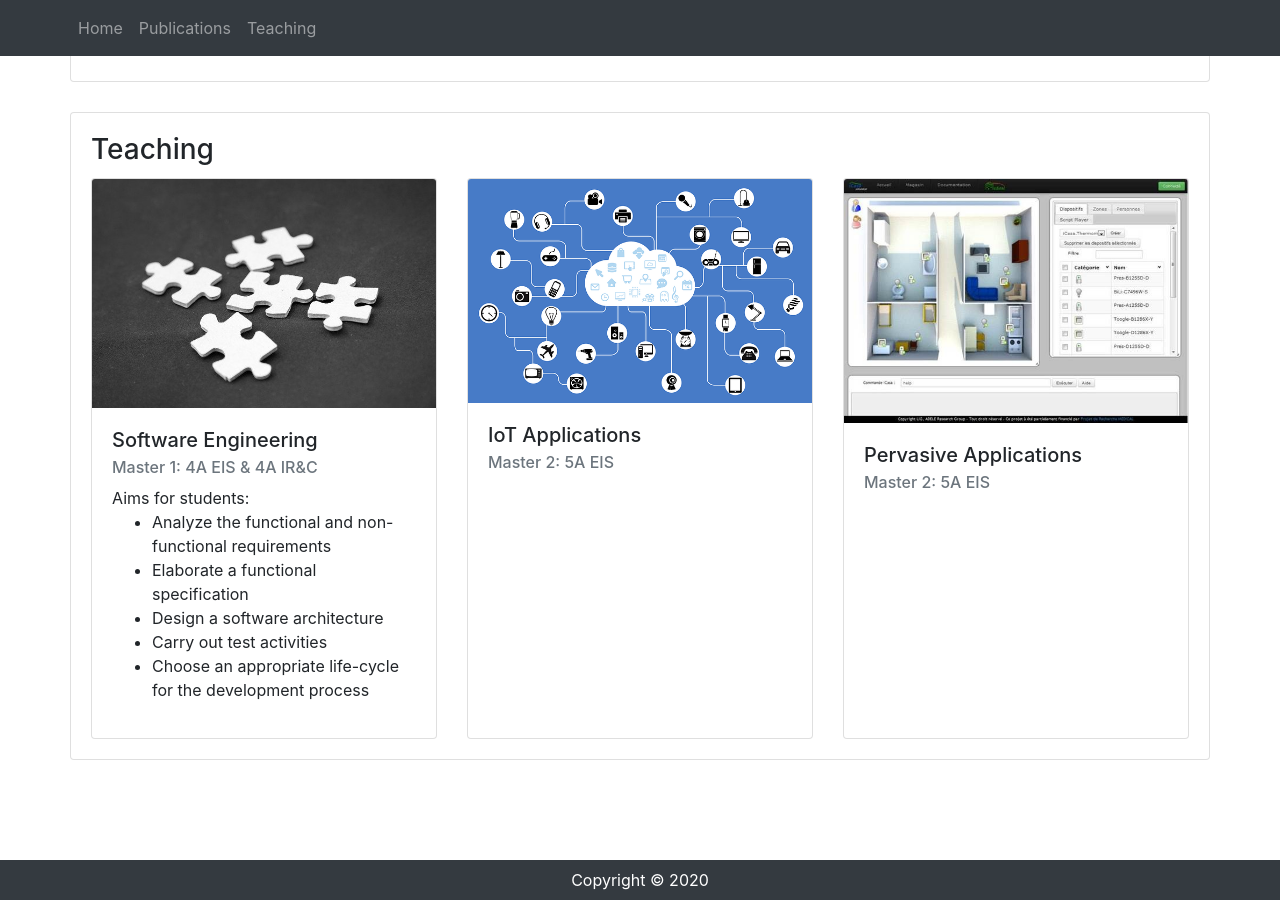
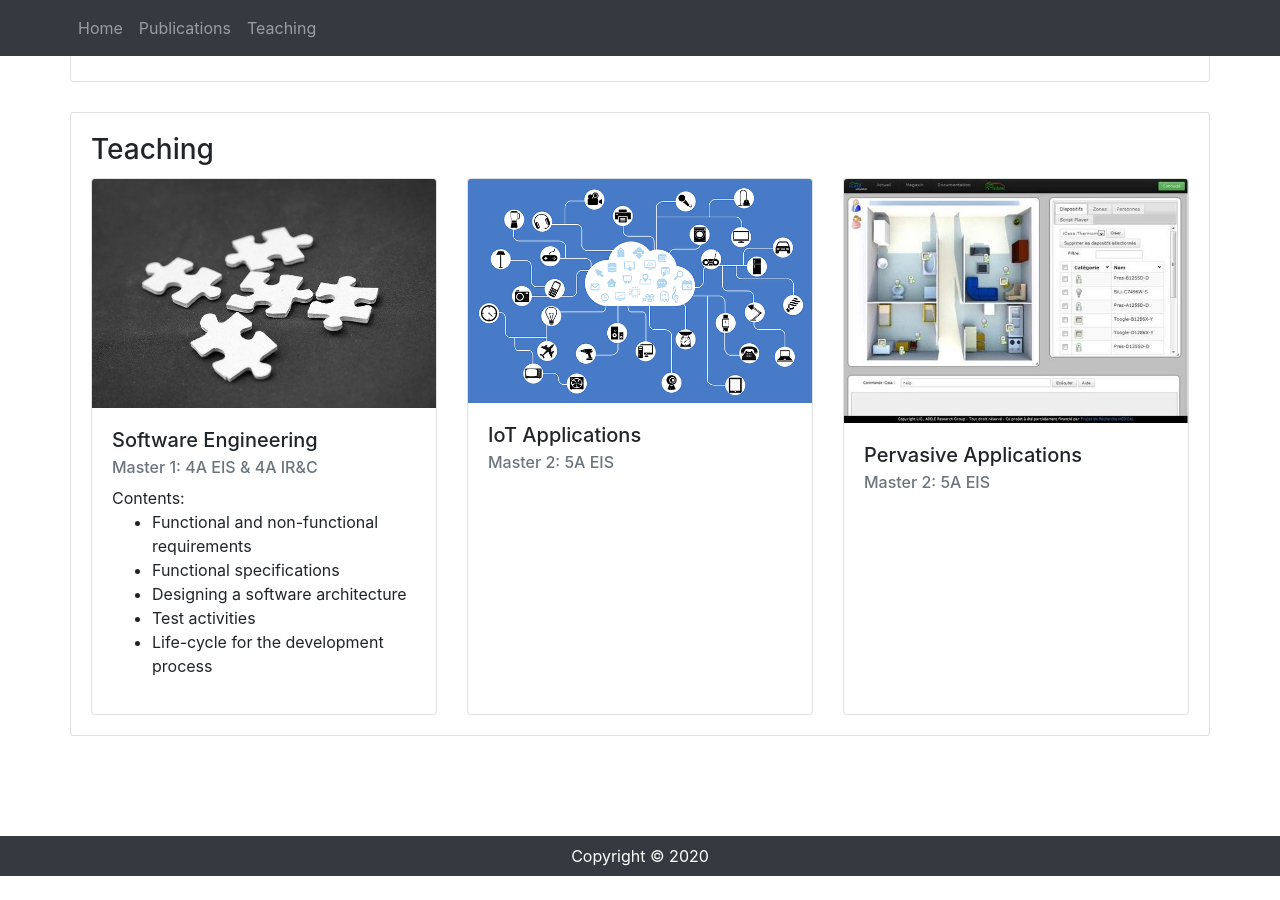
Before and after one commit to schollet/homepage, a Jekyll site: the page built from index.html, in a window 1280 px wide and 900 px high, scrolled down 4079 px. Built offline with Jekyll 4.4.1, drawn with Linux system fonts in a browser that asks for light colours; after the commit the page ends 4955 px from its top, so only the background shows below that.

Commit message:
Update index.html

```diff
--- a/index.html
+++ b/index.html
@@ -197,13 +197,13 @@ layout: default
 			<div class="card-body">
 				<h5 class="card-title">Software Engineering</h5>
 				<h6 class="card-subtitle mb-2 text-muted">Master 1: 4A EIS & 4A IR&C</h6>
-				Aims for students:
+				Contents:
 				<ul>
-					<li>Analyze the functional and non-functional requirements</li>
-					<li>Elaborate a functional specification</li>
-					<li>Design a software architecture</li>
-					<li>Carry out test activities</li>
-					<li>Choose an appropriate life-cycle for the development process</li>
+					<li>Functional and non-functional requirements</li>
+					<li>Functional specifications</li>
+					<li>Designing a software architecture</li>
+					<li>Test activities</li>
+					<li>Life-cycle for the development process</li>
 				</ul>
 			</div>
 
```
